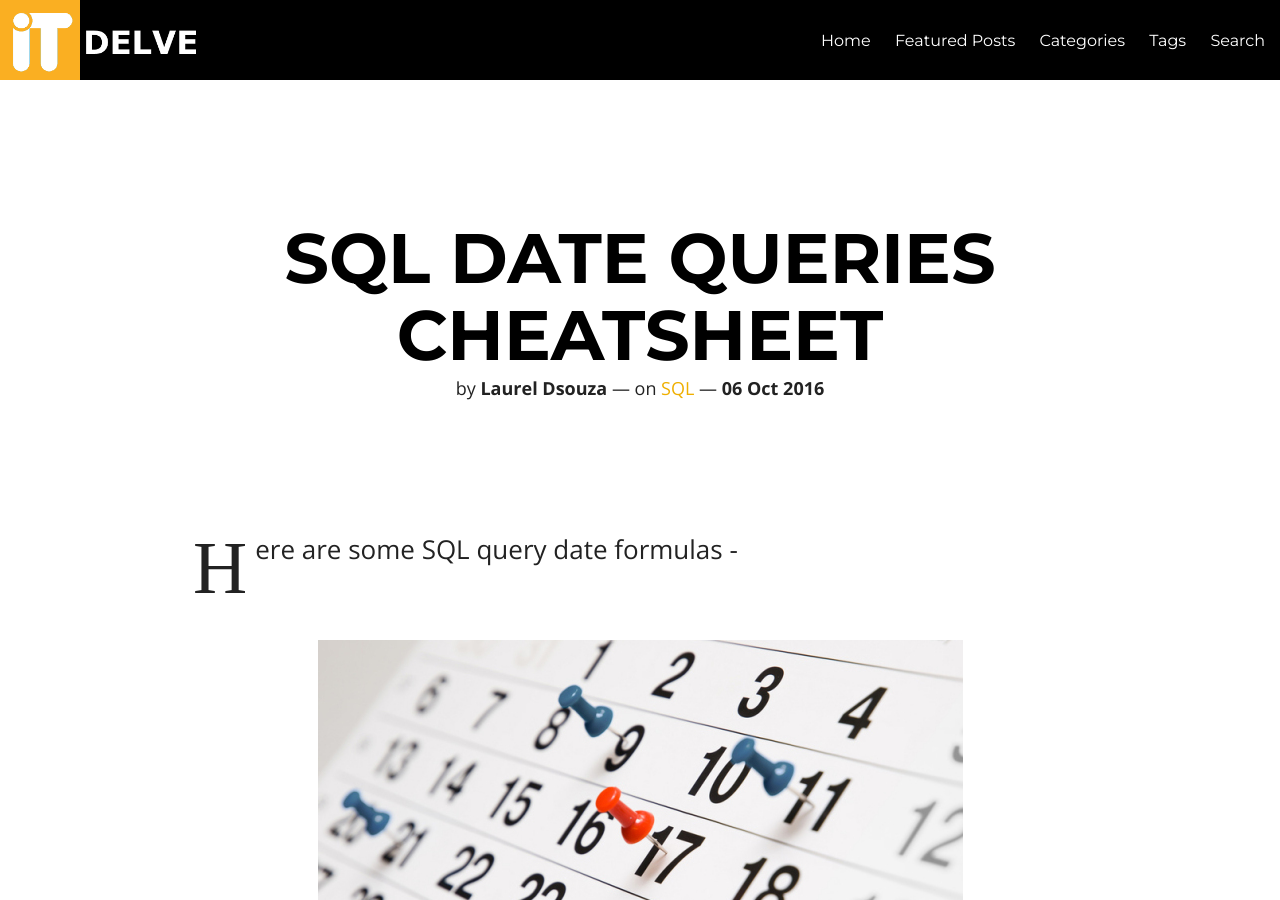
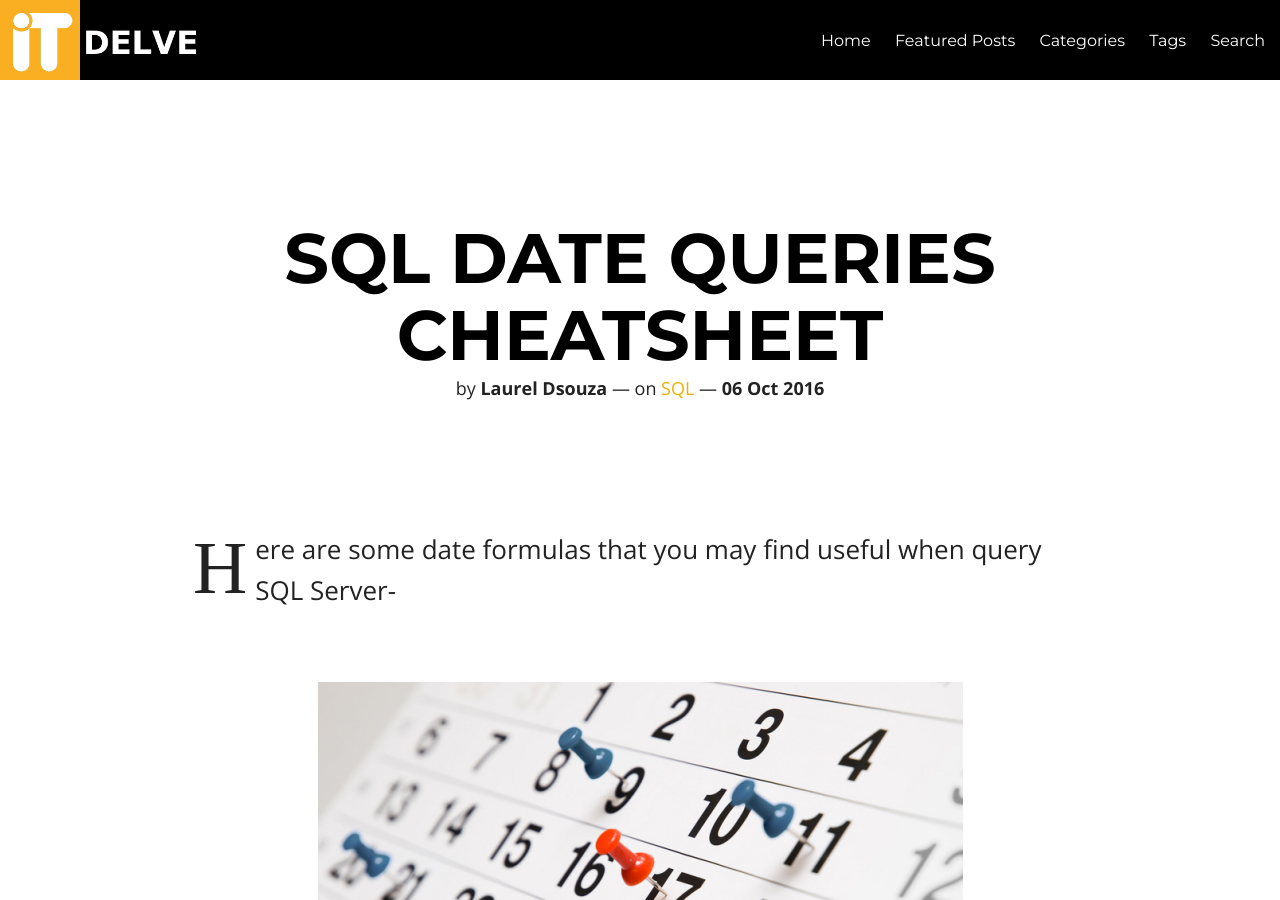
Before and after one commit to ldsouza/ldsouza.github.io, a Jekyll site: the page built from _posts/2016-10-06-sql-date-queries-cheatsheet.md, in a window 1280 px wide and 900 px high. Built offline with Jekyll 4.4.1, drawn with Linux system fonts in a browser that asks for light colours; nearby versions of some CDN libraries; comment, search, counter and statistics services are not loaded.

Commit message:
Update 2016-10-06-sql-date-queries-cheatsheet.md

```diff
--- a/_posts/2016-10-06-sql-date-queries-cheatsheet.md
+++ b/_posts/2016-10-06-sql-date-queries-cheatsheet.md
@@ -12,7 +12,7 @@ description: 'Date Calculations in MS SQL'
 headline: Date Calculations in MS SQL
 ---
 
-Here are some SQL query date formulas -
+Here are some date formulas that you may find useful when query SQL Server-
 
 ![Image]({{ site.url }}/images/blog/sql-date-queries-cheatsheet/1.jpg)
 
```
